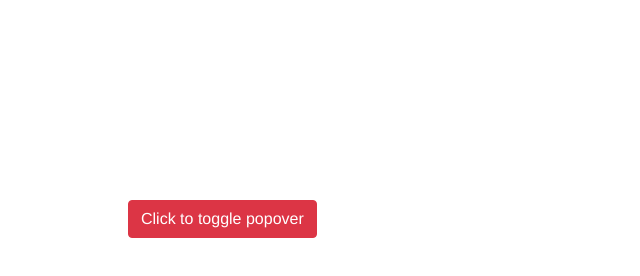
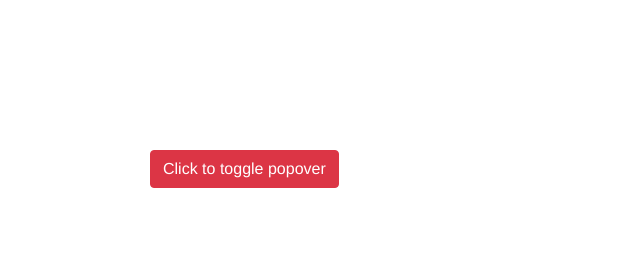
Before and after one commit to Arkadii-2021/htmlForms, a website built with webpack: page src/index.html in a window 1280 px wide. Shown: the whole page, without its empty margins (0-640 px from the left). Built offline with nearby package versions, Linux system fonts and the light colour scheme.

Commit message:
Update style.css

```diff
--- a/src/css/style.css
+++ b/src/css/style.css
@@ -8,15 +8,16 @@ body {
     font-family: "Helvetica Neue",Helvetica,Arial,sans-serif;
     font-size: 14px;
     line-height: 1.42857143;
+	margin: 0;
     color: #333;
     background-color: #fff;
 }
 
 .btn {
     display: inline-block;
-	position: absolute;
-	top: 25%;
-	left: 10%;
+	  position: absolute;
+	  top: 150px;
+	  left: 150px;
     font-weight: 400;
     color: #fff;
     text-align: center;
```
